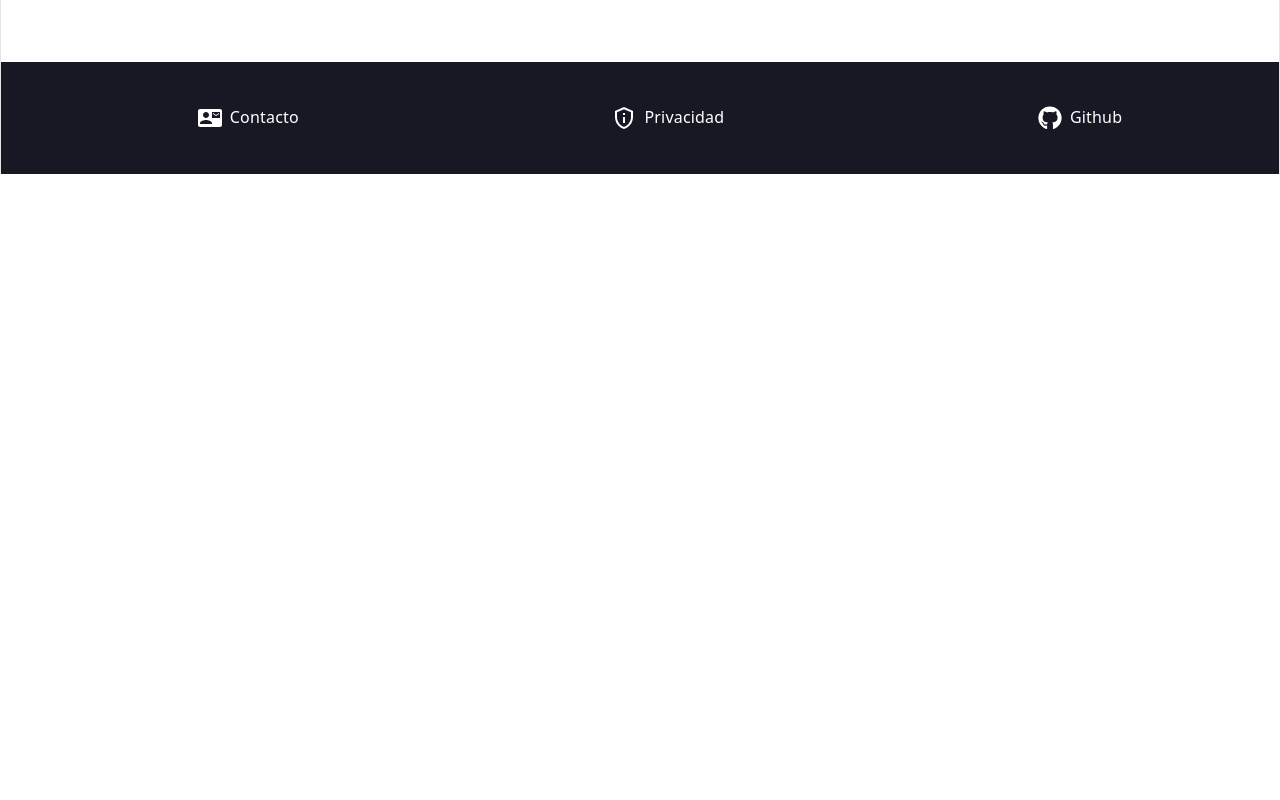
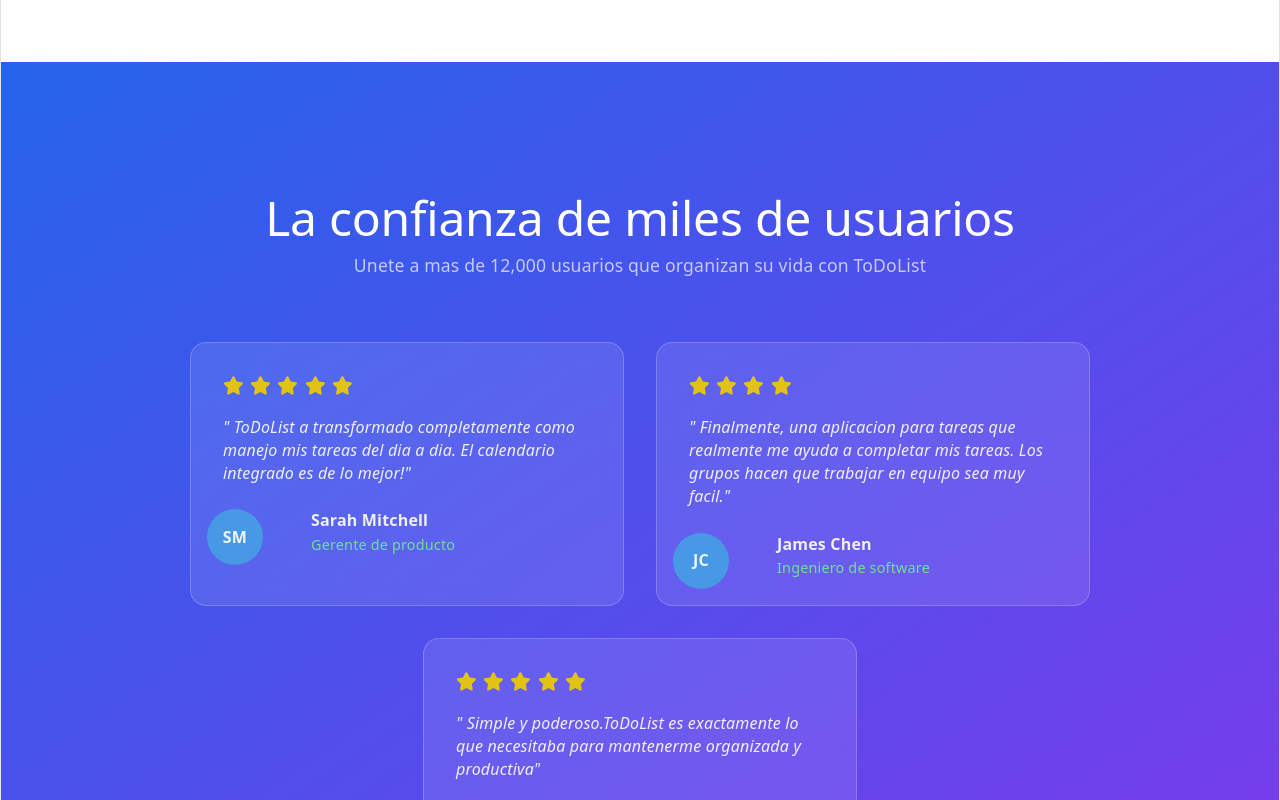
Before and after one commit to CLopezLara/to-do-list-webpage, a React (Vite) app: page / in a window 1280 px wide. Shown: the part 2540-3340 px from the top of the page. Before the commit the page ends 2714 px from the top, so only its background shows below. Built offline with nearby package versions, Linux system fonts and the light colour scheme.

Commit message:
feat: create Reviews section component

```diff
--- a/src/components/Root/Home.jsx
+++ b/src/components/Root/Home.jsx
@@ -1,6 +1,7 @@
 import FeatureCards from "./home-components/Feature_cards/FeatureCards";
 import HeroImage from "./home-components/Hero_image/HeroImage";
 import ProcessSection from "./home-components/Process_section/ProcessSection";
+import Reviews from "./home-components/Reviews/Reviews";
 
 function Home() {
   return (
@@ -14,6 +15,9 @@
       <section>
         <ProcessSection />
       </section>
+      <section>
+        <Reviews />
+      </section>
     </section>
   );
 }
--- /dev/null
+++ b/src/components/Root/home-components/Reviews/ReviewCards/ReviewCard.css
@@ -0,0 +1,48 @@
+.review-card-container {
+  background-color: rgba(255, 255, 255, 0.1);
+  max-width: 25rem;
+  border-radius: 1rem;
+  border: 0.1rem solid rgba(255, 255, 255, 0.2);
+  backdrop-filter: blur(1rem);
+  padding: 1rem;
+}
+.review-rating {
+  display: flex;
+  padding: 1rem;
+  color: rgb(226, 195, 21);
+  gap: 0.4rem;
+  font-size: 1.3rem;
+}
+.review-content {
+  color: rgba(255, 255, 255, 0.9);
+  text-align: left;
+  margin-bottom: 1.5rem;
+  padding: 0 1rem;
+}
+.review-card-footer {
+  display: flex;
+  gap: 3rem;
+}
+.review-initials {
+  color: rgba(255, 255, 255, 0.9);
+  height: 3.5rem;
+  width: 3.5rem;
+  background-color: #4799e6;
+  border-radius: 50%;
+  font-weight: 700;
+  display: flex;
+  justify-content: center;
+  align-items: center;
+}
+.reviewer-info {
+  text-align: left;
+}
+.reviewer {
+  color: rgba(255, 255, 255, 0.9);
+  font-size: 1rem;
+  font-weight: 600;
+}
+.review-role {
+  color: #6ee09d;
+  font-size: 0.9rem;
+}
--- /dev/null
+++ b/src/components/Root/home-components/Reviews/ReviewCards/ReviewCard.jsx
@@ -0,0 +1,33 @@
+import "./ReviewCard.css";
+import { FaStar } from "react-icons/fa6";
+export default function ReviewCard({
+  rate,
+  reviewContent,
+  initials,
+  reviewer,
+  role,
+}) {
+  return (
+    <div className="review-card-container">
+      <div className="review-rating">
+        {Array(rate)
+          .fill()
+          .map((_, index) => (
+            <p key={index}>
+              <FaStar />
+            </p>
+          ))}
+      </div>
+      <p className="review-content">
+        <i>{reviewContent}</i>
+      </p>
+      <div className="review-card-footer">
+        <p className="review-initials">{initials}</p>
+        <div className="reviewer-info">
+          <p className="reviewer">{reviewer}</p>
+          <p className="review-role">{role}</p>
+        </div>
+      </div>
+    </div>
+  );
+}
--- /dev/null
+++ b/src/components/Root/home-components/Reviews/Reviews.css
@@ -0,0 +1,30 @@
+.review-section {
+  background: linear-gradient(to bottom right, #2563eb, #7c3aed);
+  min-height: 28rem;
+  padding: 4rem 1rem;
+}
+.reviews-header {
+  display: flex;
+  flex-direction: column;
+  align-items: center;
+  text-align: center;
+  margin: 0 auto;
+  padding: 4rem 1rem;
+  max-width: 50rem;
+}
+.reviews-header-title {
+  font-size: 3rem;
+  color: white;
+}
+.reviews-header-description {
+  color: rgba(255, 255, 255, 0.692);
+  font-size: 1.1rem;
+  font-weight: 500;
+}
+.reviews {
+  display: flex;
+  margin: 0 auto;
+  justify-content: center;
+  gap: 2rem;
+  flex-wrap: wrap;
+}
--- /dev/null
+++ b/src/components/Root/home-components/Reviews/Reviews.jsx
@@ -0,0 +1,42 @@
+import ReviewCard from "./ReviewCards/ReviewCard";
+import "./Reviews.css";
+function Reviews() {
+  return (
+    <section className="review-section">
+      <header className="reviews-header">
+        <h2 className="reviews-header-title">
+          La confianza de miles de usuarios
+        </h2>
+        <p className="reviews-header-description">
+          Unete a mas de 12,000 usuarios que organizan su vida con ToDoList
+        </p>
+      </header>
+      <div className="reviews">
+        <ReviewCard
+          rate={5}
+          reviewContent='" ToDoList a transformado completamente como manejo mis tareas del dia a
+        dia. El calendario integrado es de lo mejor!"'
+          initials="SM"
+          reviewer="Sarah Mitchell"
+          role="Gerente de producto"
+        />
+        <ReviewCard
+          rate={4}
+          reviewContent='" Finalmente, una aplicacion para tareas que realmente me ayuda a completar mis tareas. Los grupos hacen que trabajar en equipo sea muy facil."'
+          initials="JC"
+          reviewer="James Chen"
+          role="Ingeniero de software"
+        />
+        <ReviewCard
+          rate={5}
+          reviewContent='" Simple y poderoso.ToDoList es exactamente lo que necesitaba para mantenerme organizada y productiva"'
+          initials="EL"
+          reviewer="Emily Lopez"
+          role="Emprendedora"
+        />
+      </div>
+    </section>
+  );
+}
+
+export default Reviews;
```
